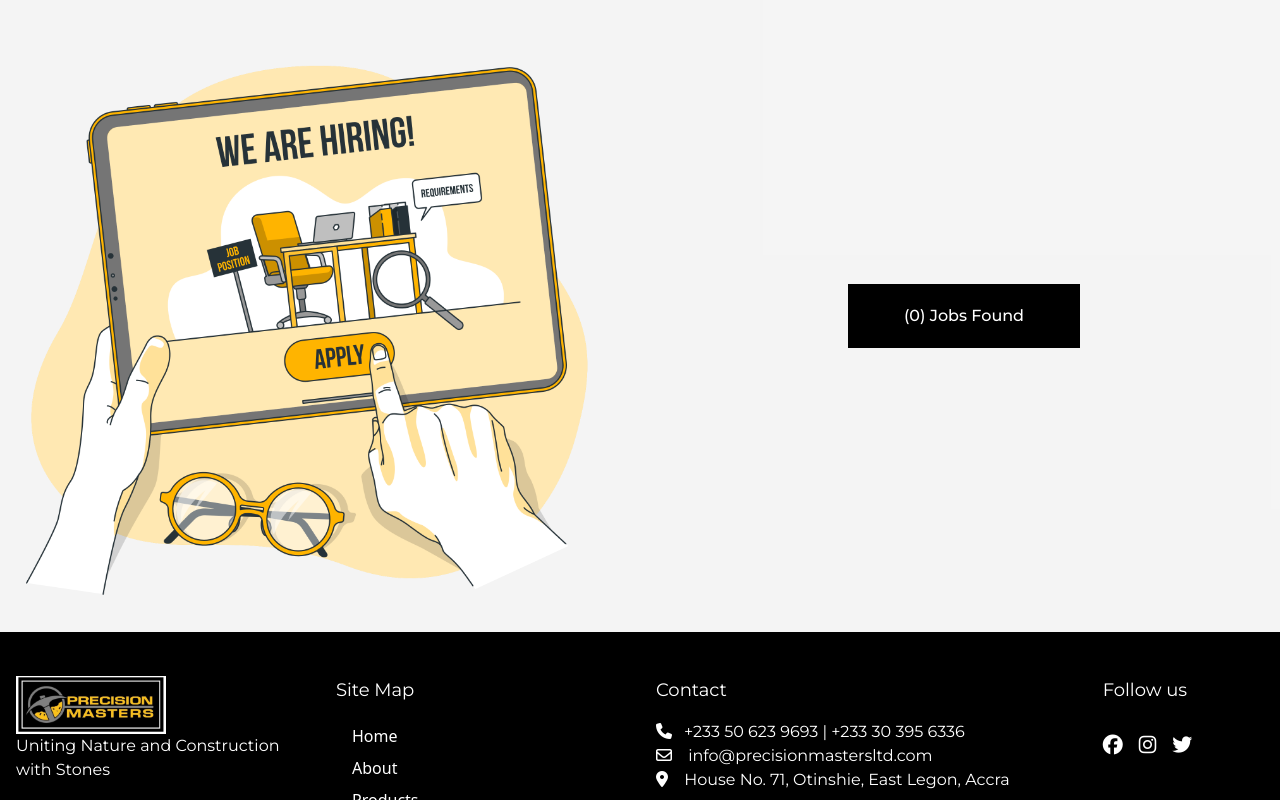
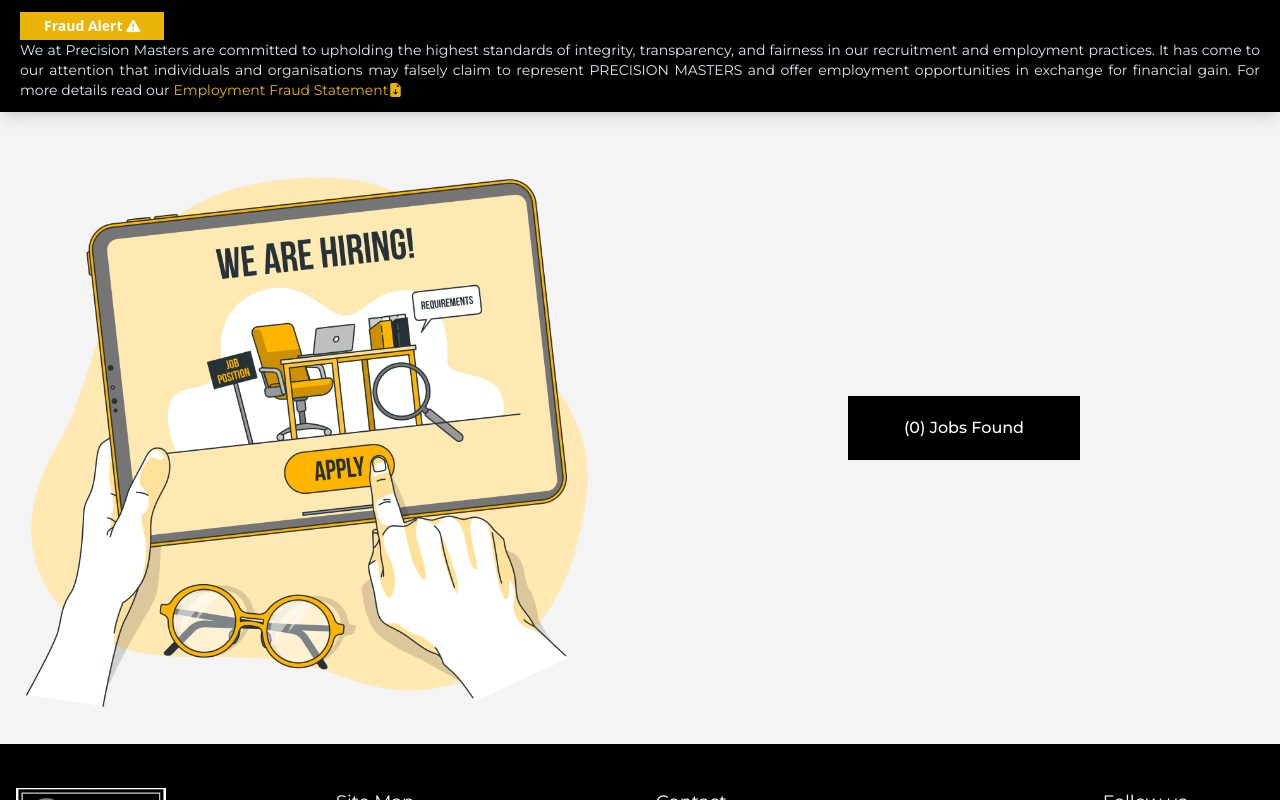
Before and after one commit to gtsorho/precisionMasters, a Vue app: page /careers in a window 1280 px wide. Shown: the top 800 px of the page. Built offline with nearby package versions, Linux system fonts and the light colour scheme.

Commit message:
fraud statement added

```diff
--- a/index.html
+++ b/index.html
@@ -4,6 +4,7 @@
     <meta charset="UTF-8">
     <link rel="icon" href="/favicon.ico">
     <meta name="viewport" content="width=device-width, initial-scale=1.0">
+    <link rel="stylesheet" href="https://cdn.jsdelivr.net/npm/bootstrap-icons@1.11.3/font/bootstrap-icons.min.css">
     <title>Precision Masters</title>
   </head>
   <body>
--- a/src/components/banner.vue
+++ b/src/components/banner.vue
@@ -39,5 +39,5 @@ export default {
 .backdrop{
    background-position: 50% 80%;
    background-size: cover;
-  background-image: linear-gradient(to top, rgb(223 237 202 / 45%), rgb(20, 20, 20)), url('https://roshankashmir.net/wp-content/uploads/2023/02/Hero.jpg')}
+   background-image: linear-gradient(to top, rgb(223 237 202 / 45%), rgb(20, 20, 20)), url('https://roshankashmir.net/wp-content/uploads/2023/02/Hero.jpg')}
 </style>
--- a/src/views/careers.vue
+++ b/src/views/careers.vue
@@ -1,4 +1,14 @@
 <template>
+            <div class="text-justify text-sm py-3 shadow-lg bg-black text-slate-200 px-5">
+                <h4 class="bg-yellow-500 p-1 font-bold w-fit px-6 text-white">Fraud Alert <i class="bi bi-exclamation-triangle-fill"></i></h4>
+                <p class="">
+                    We at Precision Masters are committed to upholding the highest standards of integrity,
+                    transparency, and fairness in our recruitment and employment practices. It has come to our
+                    attention that individuals and organisations may falsely claim to represent PRECISION
+                    MASTERS and offer employment opportunities in exchange for financial gain. For more details read our <button @click="downloadFile" class="text-yellow-500 hover:text-yellow-300">Employment Fraud Statement<i class="bi bi-file-earmark-arrow-down-fill"></i></button>
+                </p>
+
+            </div>
         <section  class="grid grid-cols-1 sm:grid-cols-1 md:grid-cols-1 lg:grid-cols-2 xl:grid-cols-2 gap-4 text-justify">
             <div>
                 <img src="../assets/Job offers-bro.png" alt="">
@@ -13,7 +23,18 @@ import About from '../components/about.vue'
 export default {
     components:{
         About
+    },
+    methods: {
+    downloadFile() {
+      const fileUrl = '../assets/files/PRECISION MASTERS LTD EMPLOYMENT FRAUD STATEMENT-2.pdf';
+
+      const anchor = document.createElement('a');
+      anchor.href = fileUrl;
+      anchor.download = 'EMPLOYMENT FRAUD STATEMENT.pdf';
+
+      anchor.click();
     }
+  }
 }
 </script>
 <style>
```
Also changed, not shown: 1 other file (tests, documents, lock files or other folders).
